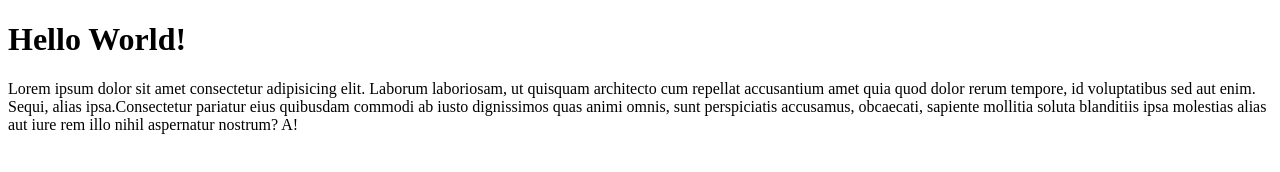
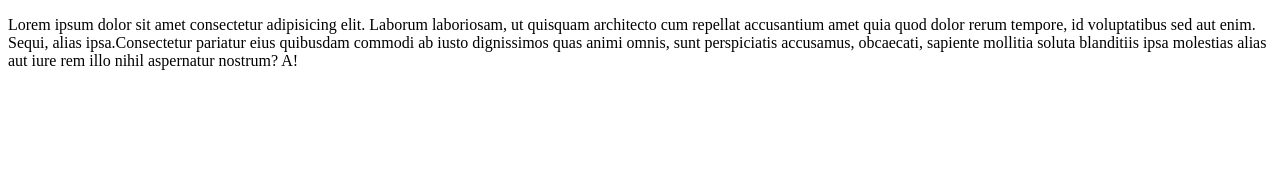
Before and after one commit to hurricaneronron/hurricaneronron.github.io, a plain HTML site: page index.html in a window 1280 px wide. Drawn offline with Linux system fonts and the light colour scheme.

Commit message:
updated index.html

```diff
--- a/index.html
+++ b/index.html
@@ -7,8 +7,6 @@
     <title>Document</title>
 </head>
 <body>
-    <h1>Hello World!</h1>
-    <p>Lorem ipsum dolor sit amet consectetur adipisicing elit. Laborum laboriosam, ut quisquam architecto cum repellat accusantium amet quia quod dolor rerum tempore, id voluptatibus sed aut enim. Sequi, alias ipsa.Consectetur pariatur eius quibusdam commodi ab iusto dignissimos quas animi omnis, sunt perspiciatis accusamus, obcaecati, sapiente mollitia soluta blanditiis ipsa molestias alias aut iure rem illo nihil aspernatur nostrum? A!
-    </p>
+    <p>Lorem ipsum dolor sit amet consectetur adipisicing elit. Laborum laboriosam, ut quisquam architecto cum repellat accusantium amet quia quod dolor rerum tempore, id voluptatibus sed aut enim. Sequi, alias ipsa.Consectetur pariatur eius quibusdam commodi ab iusto dignissimos quas animi omnis, sunt perspiciatis accusamus, obcaecati, sapiente mollitia soluta blanditiis ipsa molestias alias aut iure rem illo nihil aspernatur nostrum? A!</p>
 </body>
 </html>
```
